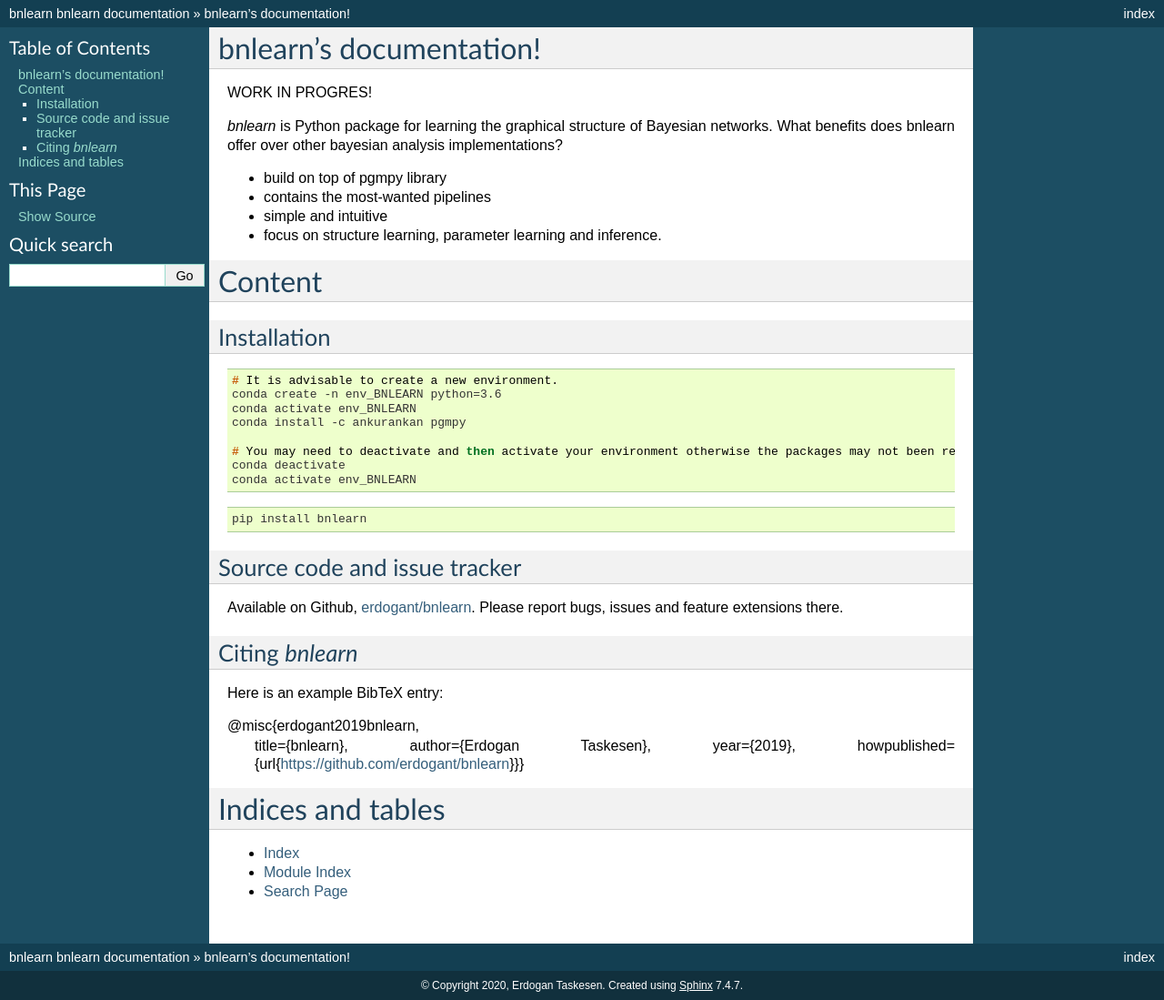
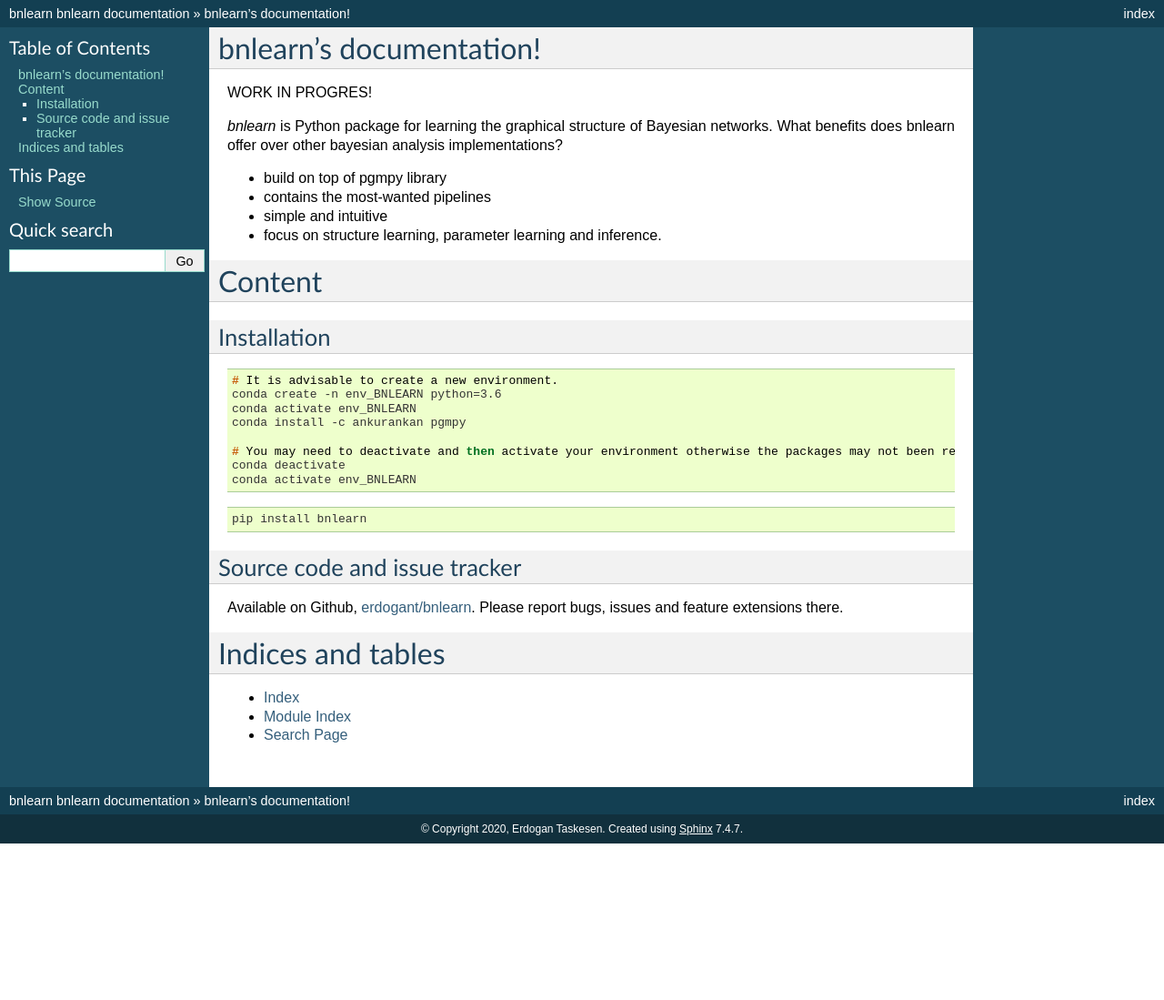
Before and after one commit to erdogant/bnlearn, a Sphinx documentation site: the page built from docs/source/index.rst, in a window 1280 px wide. Shown: the whole page at 91% size. Built offline with Sphinx 7.4.7, drawn with Linux system fonts in a browser that asks for light colours; after the commit the page ends 927 px from its top, so only the background shows below that.

Commit message:
Update index.rst

```diff
--- a/docs/source/index.rst
+++ b/docs/source/index.rst
@@ -64,17 +64,6 @@
 Available on Github, `erdogant/bnlearn <https://github.com/erdogant/bnlearn/>`_.
 Please report bugs, issues and feature extensions there.
 
-Citing *bnlearn*
-----------------
-Here is an example BibTeX entry:
-
-@misc{erdogant2019bnlearn,
-  title={bnlearn},
-  author={Erdogan Taskesen},
-  year={2019},
-  howpublished={\url{https://github.com/erdogant/bnlearn}}}
-
-
 
 Indices and tables
 ==================
```
